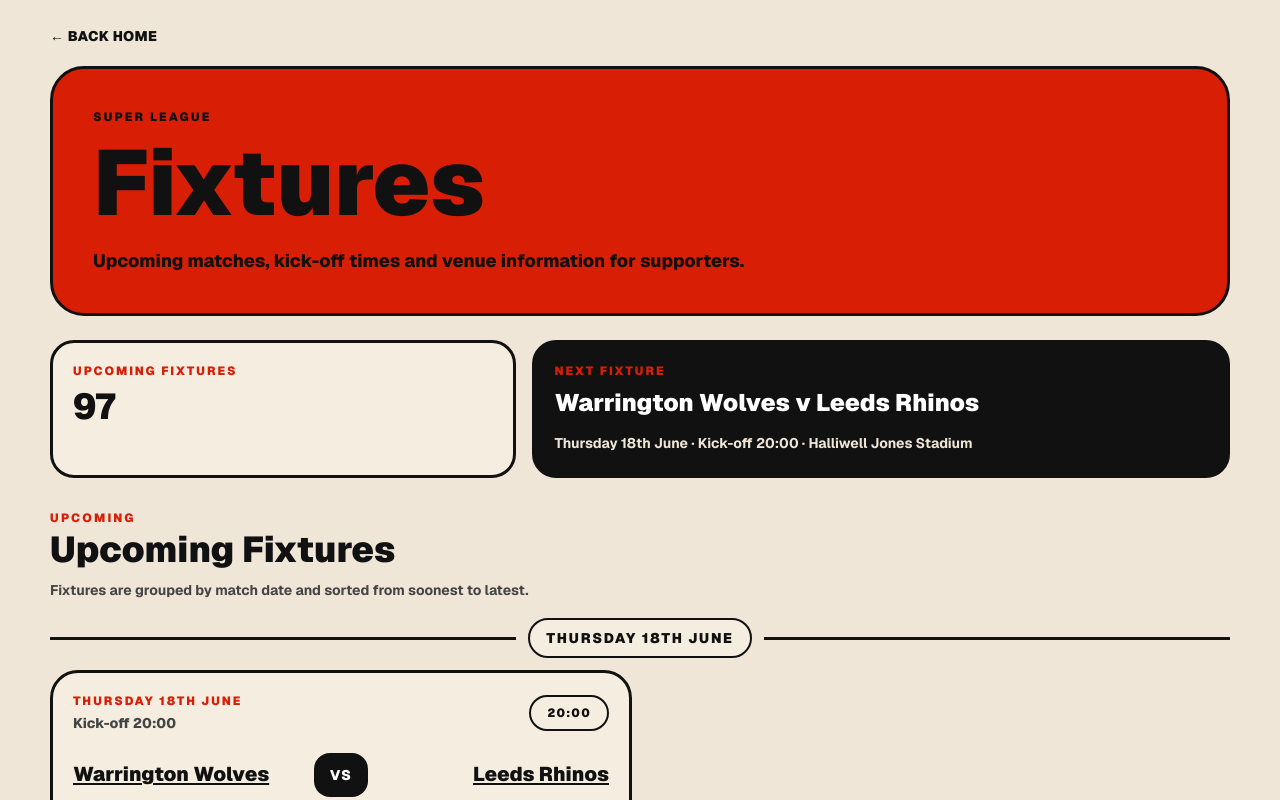
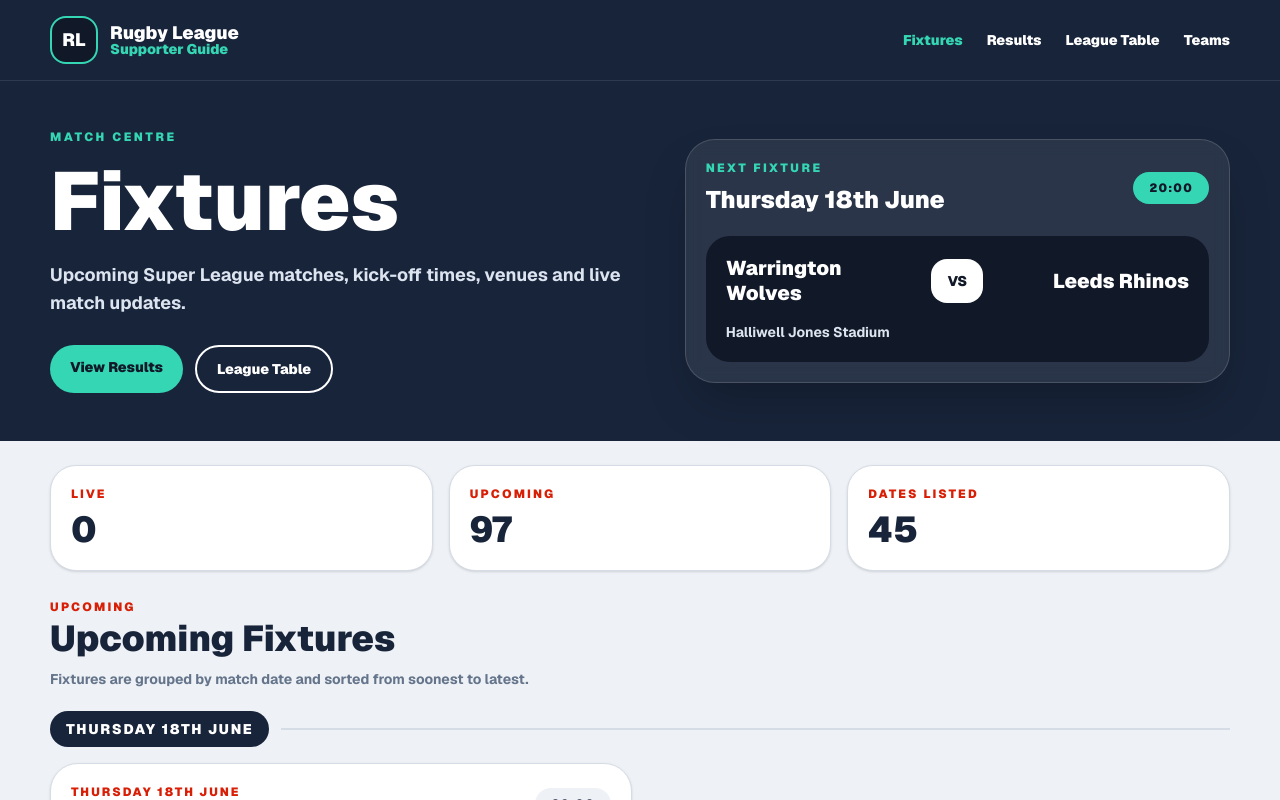
Before and after one commit to acannon76/rugby-league-supporter-web, a Next.js app: page /fixtures in a window 1280 px wide. Shown: the top 800 px of the page. Built offline with nearby package versions, Linux system fonts and the light colour scheme.

Commit message:
fixtures page new design

```diff
--- a/src/app/fixtures/page.tsx
+++ b/src/app/fixtures/page.tsx
@@ -16,52 +16,90 @@ const teamSlugsByName = buildTeamSlugs(teamsData as TeamRecord);
 export default function FixturesPage() {
   const allGames = flattenFixtures(fixturesData);
 
-  const upcomingFixtures = allGames
-    .filter((game) => !isResult(game))
+  const liveGames = allGames
+    .filter((game) => isLive(game))
     .sort(sortUpcomingFixtures);
 
-  const nextFixture = upcomingFixtures[0];
+  const upcomingFixtures = allGames
+    .filter((game) => !isResult(game) && !isLive(game))
+    .sort(sortUpcomingFixtures);
+
+  const featuredGame = liveGames[0] || upcomingFixtures[0];
 
   return (
-    <main className="min-h-screen bg-[#efe6d8] px-4 py-6 font-sans sm:px-6 lg:px-10">
-      <div className="mx-auto max-w-[1180px]">
-        <Link
-          href="/"
-          className="mb-5 inline-block text-sm font-black tracking-wide text-[#111] no-underline"
-        >
-          ← BACK HOME
-        </Link>
+    <main className="min-h-screen bg-[#eef1f5] font-sans text-[#111]">
+      <SiteHeader />
 
-        <section className="mb-6 rounded-[34px] border-[3px] border-[#111] bg-[#d81e05] p-6 text-[#111] sm:p-8 lg:p-10">
-          <p className="mb-3 text-xs font-black tracking-[0.18em]">
-            SUPER LEAGUE
+      <section className="bg-[#18243a] px-4 py-8 text-white sm:px-6 lg:px-10 lg:py-12">
+        <div className="mx-auto grid max-w-[1180px] gap-8 lg:grid-cols-[1.05fr_0.95fr] lg:items-center">
+          <div>
+            <p className="mb-4 text-xs font-black uppercase tracking-[0.22em] text-[#35d6b4]">
+              Match centre
             </p>
 
-          <h1 className="max-w-[900px] text-[46px] font-black leading-none sm:text-[72px] lg:text-[92px]">
+            <h1 className="max-w-[760px] text-[46px] font-black leading-[0.98] sm:text-[66px] lg:text-[82px]">
               Fixtures
             </h1>
 
-          <p className="mt-5 max-w-[760px] text-sm font-extrabold leading-6 sm:text-base lg:text-lg">
-            Upcoming matches, kick-off times and venue information for
-            supporters.
+            <p className="mt-5 max-w-[700px] text-base font-bold leading-7 text-[#dce4f0] sm:text-lg">
+              Upcoming Super League matches, kick-off times, venues and live
+              match updates.
             </p>
+
+            <div className="mt-7 flex flex-wrap gap-3">
+              <Link
+                href="/results"
+                className="rounded-full bg-[#35d6b4] px-5 py-3 text-sm font-black text-[#111827] no-underline"
+              >
+                View Results
+              </Link>
+
+              <Link
+                href="/league-table"
+                className="rounded-full border-2 border-white px-5 py-3 text-sm font-black text-white no-underline"
+              >
+                League Table
+              </Link>
+            </div>
+          </div>
+
+          <HeroMatchCard game={featuredGame} />
+        </div>
       </section>
 
-        <section className="mb-8 grid gap-4 md:grid-cols-[0.8fr_1.2fr]">
-          <SummaryBox title="Upcoming Fixtures" value={upcomingFixtures.length} />
+      <section className="px-4 py-6 sm:px-6 lg:px-10">
+        <div className="mx-auto max-w-[1180px]">
+          <section className="mb-7 grid gap-4 sm:grid-cols-3">
+            <StatCard title="Live" value={liveGames.length} />
+            <StatCard title="Upcoming" value={upcomingFixtures.length} />
+            <StatCard title="Dates Listed" value={groupByDate(upcomingFixtures).length} />
+          </section>
 
-          <NextFixtureBox game={nextFixture} />
+          {liveGames.length > 0 && (
+            <section className="mb-9">
+              <SectionHeading
+                eyebrow="Live now"
+                title="Live Matches"
+                text="Matches currently marked as live in your fixtures data."
+              />
+
+              <div className="grid gap-4 lg:grid-cols-2">
+                {liveGames.map((game) => (
+                  <FixtureCard key={gameKey(game)} game={game} />
+                ))}
+              </div>
             </section>
+          )}
 
           <section>
             <SectionHeading
-            eyebrow="UPCOMING"
+              eyebrow="Upcoming"
               title="Upcoming Fixtures"
               text="Fixtures are grouped by match date and sorted from soonest to latest."
             />
 
             {upcomingFixtures.length > 0 ? (
-            <div className="space-y-7">
+              <div className="space-y-8">
                 {groupByDate(upcomingFixtures).map((day) => (
                   <FixtureDateGroup
                     key={day.sortDate}
@@ -75,7 +113,158 @@ export default function FixturesPage() {
             )}
           </section>
         </div>
+      </section>
     </main>
+  );
+}
+
+function SiteHeader() {
+  return (
+    <header className="border-b border-white/10 bg-[#18243a] px-4 py-4 text-white sm:px-6 lg:px-10">
+      <div className="mx-auto flex max-w-[1180px] items-center justify-between gap-5">
+        <Link href="/" className="flex items-center gap-3 no-underline">
+          <div className="flex h-12 w-12 items-center justify-center rounded-2xl border-2 border-[#35d6b4] bg-[#111827] text-lg font-black text-white">
+            RL
+          </div>
+
+          <div>
+            <p className="text-lg font-black leading-none text-white">
+              Rugby League
+            </p>
+            <p className="text-sm font-black leading-none text-[#35d6b4]">
+              Supporter Guide
+            </p>
+          </div>
+        </Link>
+
+        <nav className="hidden items-center gap-6 text-sm font-black md:flex">
+          <Link href="/fixtures" className="text-[#35d6b4] no-underline">
+            Fixtures
+          </Link>
+          <Link href="/results" className="text-white no-underline">
+            Results
+          </Link>
+          <Link href="/league-table" className="text-white no-underline">
+            League Table
+          </Link>
+          <Link href="/teams" className="text-white no-underline">
+            Teams
+          </Link>
+        </nav>
+      </div>
+    </header>
+  );
+}
+
+function HeroMatchCard({ game }: { game?: DisplayGame }) {
+  if (!game) {
+    return (
+      <div className="rounded-[30px] border border-white/15 bg-white/8 p-5 shadow-2xl backdrop-blur">
+        <p className="text-xs font-black uppercase tracking-[0.2em] text-[#35d6b4]">
+          Next match
+        </p>
+
+        <p className="mt-4 text-2xl font-black text-white">
+          No fixture found
+        </p>
+      </div>
+    );
+  }
+
+  const live = isLive(game);
+
+  return (
+    <div className="rounded-[30px] border border-white/15 bg-white/8 p-5 shadow-2xl backdrop-blur">
+      <div className="mb-5 flex items-center justify-between gap-4">
+        <div>
+          <p className="text-xs font-black uppercase tracking-[0.2em] text-[#35d6b4]">
+            {live ? "Live now" : "Next fixture"}
+          </p>
+
+          <h2 className="mt-2 text-2xl font-black text-white">
+            {game.date}
+          </h2>
+        </div>
+
+        <span
+          className={
+            live
+              ? "rounded-full bg-[#d81e05] px-4 py-2 text-xs font-black tracking-widest text-white"
+              : "rounded-full bg-[#35d6b4] px-4 py-2 text-xs font-black tracking-widest text-[#111827]"
+          }
+        >
+          {live ? "LIVE" : game.kickOff}
+        </span>
+      </div>
+
+      <div className="rounded-[24px] bg-[#111827] p-5">
+        <div className="grid grid-cols-[1fr_auto_1fr] items-center gap-3">
+          <p className="text-left text-xl font-black leading-tight text-white">
+            {game.home}
+          </p>
+
+          <div
+            className={
+              live
+                ? "rounded-2xl bg-[#d81e05] px-4 py-3 text-center text-white"
+                : "rounded-2xl bg-white px-4 py-3 text-center text-[#111827]"
+            }
+          >
+            {hasScore(game) ? (
+              <p className="text-xl font-black">
+                {game.homeScore} - {game.awayScore}
+              </p>
+            ) : (
+              <p className="text-sm font-black">VS</p>
+            )}
+          </div>
+
+          <p className="text-right text-xl font-black leading-tight text-white">
+            {game.away}
+          </p>
+        </div>
+
+        <p className="mt-4 text-sm font-bold text-[#dce4f0]">{game.venue}</p>
+      </div>
+    </div>
+  );
+}
+
+function StatCard({ title, value }: { title: string; value: number }) {
+  return (
+    <section className="rounded-[26px] border border-[#d6dce5] bg-white p-5 shadow-sm">
+      <p className="text-xs font-black uppercase tracking-[0.18em] text-[#d81e05]">
+        {title}
+      </p>
+
+      <p className="mt-2 text-4xl font-black text-[#18243a]">{value}</p>
+    </section>
+  );
+}
+
+function SectionHeading({
+  eyebrow,
+  title,
+  text,
+}: {
+  eyebrow: string;
+  title: string;
+  text: string;
+}) {
+  return (
+    <div className="mb-5">
+      <p className="text-xs font-black uppercase tracking-[0.18em] text-[#d81e05]">
+        {eyebrow}
+      </p>
+
+      <h2 className="mt-1 text-3xl font-black text-[#18243a] sm:text-4xl">
+        {title}
+      </h2>
+
+      <p className="mt-2 max-w-[720px] text-sm font-bold leading-6 text-[#64748b]">
+        {text}
+      </p>
+    </div>
   );
 }
 
@@ -88,14 +277,12 @@ function FixtureDateGroup({
 }) {
   return (
     <section>
-      <div className="mb-3 flex items-center gap-3">
-        <div className="h-[3px] flex-1 bg-[#111]" />
-
-        <h3 className="rounded-full border-2 border-[#111] bg-[#f5ede0] px-4 py-2 text-center text-sm font-black uppercase tracking-[0.12em] text-[#111]">
+      <div className="mb-4 flex items-center gap-3">
+        <h3 className="rounded-full bg-[#18243a] px-4 py-2 text-sm font-black uppercase tracking-[0.12em] text-white">
           {date}
         </h3>
 
-        <div className="h-[3px] flex-1 bg-[#111]" />
+        <div className="h-[2px] flex-1 bg-[#d6dce5]" />
       </div>
 
       <div className="grid gap-4 lg:grid-cols-2">
@@ -111,15 +298,15 @@ function FixtureCard({ game }: { game: DisplayGame }) {
   const live = isLive(game);
 
   return (
-    <article className="rounded-[28px] border-[3px] border-[#111] bg-[#f5ede0] p-5 text-[#111] transition hover:-translate-y-1 hover:shadow-lg">
+    <article className="rounded-[28px] border border-[#d6dce5] bg-white p-5 text-[#111] shadow-sm transition hover:-translate-y-1 hover:shadow-lg">
       <div className="mb-5 flex flex-wrap items-center justify-between gap-3">
         <div>
           <p className="text-xs font-black uppercase tracking-[0.16em] text-[#d81e05]">
             {game.date}
           </p>
 
-          <p className="mt-1 text-sm font-extrabold text-[#444]">
-            {kickOffText(game.kickOff)}
+          <p className="mt-1 text-sm font-bold text-[#64748b]">
+            {live ? "Live match" : kickOffText(game.kickOff)}
           </p>
         </div>
 
@@ -133,10 +320,10 @@ function FixtureCard({ game }: { game: DisplayGame }) {
           className={
             live
               ? "rounded-2xl bg-[#d81e05] px-4 py-3 text-center text-white"
-      : "rounded-2xl bg-[#111] px-4 py-3 text-center text-white"
+              : "rounded-2xl bg-[#18243a] px-4 py-3 text-center text-white"
           }
         >
-  {typeof game.homeScore === "number" && typeof game.awayScore === "number" ? (
+          {hasScore(game) ? (
             <div className="text-xl font-black sm:text-2xl">
               {game.homeScore} - {game.awayScore}
             </div>
@@ -148,12 +335,12 @@ function FixtureCard({ game }: { game: DisplayGame }) {
         <TeamBlock team={game.away} align="right" />
       </div>
 
-      <div className="mt-5 rounded-[18px] border-2 border-[#111] bg-white px-4 py-3">
+      <div className="mt-5 rounded-[18px] bg-[#f3f5f8] px-4 py-3">
         <p className="text-[10px] font-black uppercase tracking-[0.16em] text-[#d81e05]">
           Venue
         </p>
 
-        <p className="mt-1 text-sm font-black text-[#111]">{game.venue}</p>
+        <p className="mt-1 text-sm font-black text-[#18243a]">{game.venue}</p>
       </div>
     </article>
   );
@@ -173,12 +360,14 @@ function TeamBlock({
       {slug ? (
         <Link
           href={`/team/${slug}`}
-          className="text-lg font-black leading-tight text-[#111] underline decoration-[#111] underline-offset-2 sm:text-xl"
+          className="text-lg font-black leading-tight text-[#18243a] underline decoration-[#18243a] underline-offset-2 sm:text-xl"
         >
           {team}
         </Link>
       ) : (
-        <p className="text-lg font-black leading-tight sm:text-xl">{team}</p>
+        <p className="text-lg font-black leading-tight text-[#18243a] sm:text-xl">
+          {team}
+        </p>
       )}
     </div>
   );
@@ -195,91 +384,23 @@ function StatusBadge({ status }: { status: string }) {
 
   if (status.toUpperCase() === "TBC") {
     return (
-      <span className="rounded-full border-2 border-[#111] px-4 py-2 text-xs font-black tracking-widest text-[#111]">
+      <span className="rounded-full bg-[#eef1f5] px-4 py-2 text-xs font-black tracking-widest text-[#18243a]">
         TBC
       </span>
     );
   }
 
   return (
-    <span className="rounded-full border-2 border-[#111] px-4 py-2 text-xs font-black tracking-widest text-[#111]">
+    <span className="rounded-full bg-[#eef1f5] px-4 py-2 text-xs font-black tracking-widest text-[#18243a]">
       {status}
     </span>
   );
 }
 
-function SummaryBox({ title, value }: { title: string; value: number }) {
-  return (
-    <div className="rounded-[24px] border-[3px] border-[#111] bg-[#f5ede0] p-5">
-      <p className="text-xs font-black uppercase tracking-[0.16em] text-[#d81e05]">
-        {title}
-      </p>
-
-      <p className="mt-2 text-4xl font-black text-[#111]">{value}</p>
-    </div>
-  );
-}
-
-function NextFixtureBox({ game }: { game?: DisplayGame }) {
-  if (!game) {
-    return (
-      <div className="rounded-[24px] border-[3px] border-[#111] bg-[#111] p-5 text-white">
-        <p className="text-xs font-black uppercase tracking-[0.16em] text-[#d81e05]">
-          Next Fixture
-        </p>
-
-        <p className="mt-2 text-2xl font-black">No upcoming fixture found</p>
-      </div>
-    );
-  }
-
-  return (
-    <div className="rounded-[24px] border-[3px] border-[#111] bg-[#111] p-5 text-white">
-      <p className="text-xs font-black uppercase tracking-[0.16em] text-[#d81e05]">
-        Next Fixture
-      </p>
-
-      <p className="mt-2 text-2xl font-black">
-        {game.home} v {game.away}
-      </p>
-
-      <p className="mt-3 text-sm font-bold leading-6 text-[#efe6d8]">
-        {game.date} · {kickOffText(game.kickOff)} · {game.venue}
-      </p>
-    </div>
-  );
-}
-
-function SectionHeading({
-  eyebrow,
-  title,
-  text,
-}: {
-  eyebrow: string;
-  title: string;
-  text: string;
-}) {
-  return (
-    <div className="mb-4">
-      <p className="text-xs font-black uppercase tracking-[0.18em] text-[#d81e05]">
-        {eyebrow}
-      </p>
-
-      <h2 className="mt-1 text-3xl font-black text-[#111] sm:text-4xl">
-        {title}
-      </h2>
-
-      <p className="mt-2 max-w-[720px] text-sm font-bold leading-6 text-[#444]">
-        {text}
-      </p>
-    </div>
-  );
-}
-
 function EmptyMessage({ text }: { text: string }) {
   return (
-    <div className="rounded-[24px] border-[3px] border-[#111] bg-[#f5ede0] p-5">
-      <p className="font-black text-[#111]">{text}</p>
+    <div className="rounded-[24px] border border-[#d6dce5] bg-white p-5 shadow-sm">
+      <p className="font-black text-[#18243a]">{text}</p>
     </div>
   );
 }
@@ -322,6 +443,10 @@ function isResult(game: Game) {
 
 function isLive(game: Game) {
   return game.status.toUpperCase() === "LIVE";
+}
+
+function hasScore(game: Game) {
+  return typeof game.homeScore === "number" && typeof game.awayScore === "number";
 }
 
 function kickOffText(kickOff: string) {
```
Lines whose indentation alone changed are shown as unchanged.
